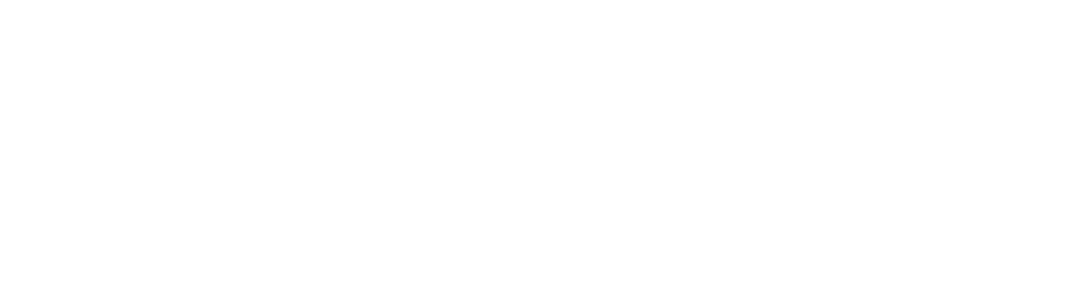
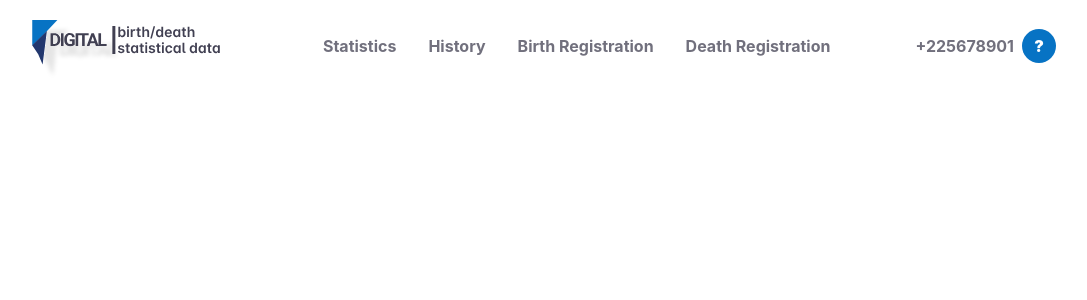
Before and after one commit to boss-seun/frontend, a React (Create React App) app: page /birth-reg in a window 1280 px wide. Before the commit this address had no page. Shown: the top 300 px of the page, without its empty margins (96-1183 px from the left). Built offline with nearby package versions, Linux system fonts and the light colour scheme.

Commit message:
add desktop nav and catch all route

```diff
--- a/src/App.js
+++ b/src/App.js
@@ -4,10 +4,19 @@
 // pages
 import Home from './pages/Home';
 
+// components
+import NavBar from './components/common/NavBar';
+
 const App = () => {
   return (
     <Routes>
+      <Route path="/birth-reg" element={
+        <>
+          <NavBar />
+        </>
+      } />
       <Route path="/" element={<Home />} />
+      <Route path="*" element={<Home />} />
     </Routes>
   )
 };
--- /dev/null
+++ b/src/components/common/NavBar.js
@@ -0,0 +1,115 @@
+import React from 'react';
+import { Link } from 'react-router-dom';
+
+// components
+import {
+  Image,
+  HStack,
+  Box,
+  Text,
+  Circle
+} from '@chakra-ui/react';
+
+// asset
+import logo_light from '../../assets/logo_light.svg';
+
+const NavBar = () => {
+  return (
+    <HStack
+      bg="white"
+      px={["2rem", "2rem", "2rem", "8rem"]}
+      align="center"
+      justify="space-between"
+    >
+      <Box py="3" mr="4">
+        <Image
+          src={logo_light}
+        />
+      </Box>
+
+      <HStack
+        align="center"
+        justify="space-between"
+        h="100%"
+        spacing="8"
+        display={["none", "none", "none", "flex"]}
+      >
+        {/* statistics route */}
+        <Link to="/statistics">
+          <Text
+            fontSize="16px"
+            lineHeight="40px"
+            color="txt.muted"
+            fontWeight="700"
+          >
+            Statistics
+          </Text>
+        </Link>
+
+        {/* history route */}
+        <Link to="/history">
+          <Text
+            fontSize="16px"
+            lineHeight="40px"
+            color="txt.muted"
+            fontWeight="700"
+          >
+            History
+          </Text>
+        </Link>
+
+        {/* birth_reg route */}
+        <Link to="/birth-reg">
+          <Text
+            fontSize="16px"
+            lineHeight="40px"
+            color="txt.muted"
+            fontWeight="700"
+          >
+            Birth Registration
+          </Text>
+        </Link>
+
+        {/* death_reg route */}
+        <Link to="/death-reg">
+          <Text
+            fontSize="16px"
+            lineHeight="40px"
+            color="txt.muted"
+            fontWeight="700"
+          >
+            Death Registration
+          </Text>
+        </Link>
+      </HStack>
+
+      <HStack
+        align="center"
+        justify="space-between"
+        h="100%"
+        display={["none", "none", "none", "flex"]}
+      >
+        <Text
+          fontSize="16px"
+          lineHeight="40px"
+          color="txt.muted"
+          fontWeight="700"
+        >
+          +225678901
+        </Text>
+
+        <Circle
+          bg="txt.primary"
+          fontWeight="900"
+          color="white"
+          size="34px"
+        >
+          ?
+        </Circle>
+      </HStack>
+
+    </HStack>
+  );
+};
+
+export default NavBar;
```
Also changed, not shown: src/assets/logo_light.svg (added), src/pages/BirthReg.js (added).
